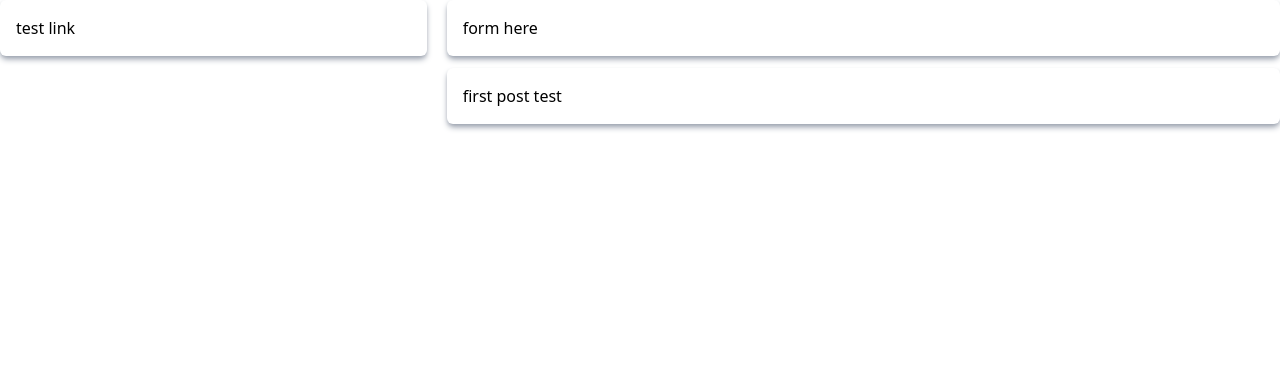
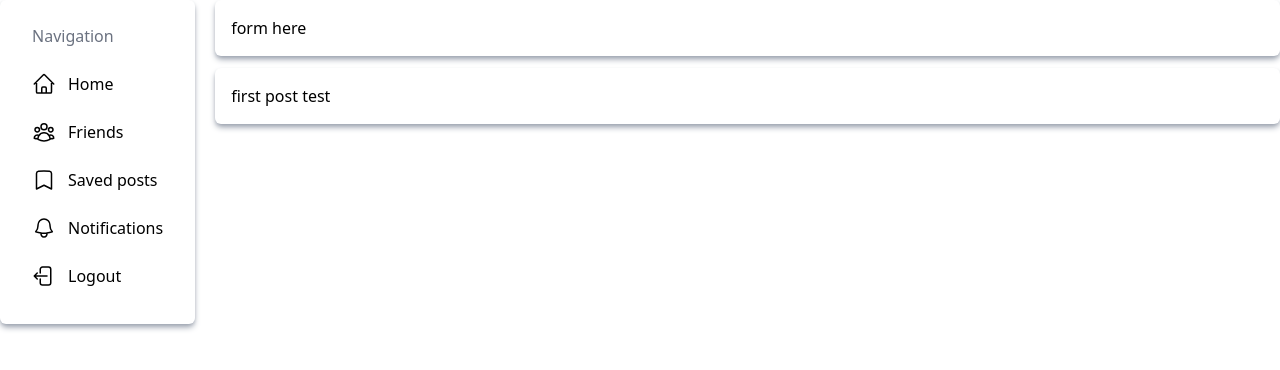
Before and after one commit to turazolt1999/coospace-clone, a Next.js app: page / in a window 1280 px wide. Shown: the top 370 px of the page. Built offline with nearby package versions, Linux system fonts and the light colour scheme.

Commit message:
Navigation

```diff
--- /dev/null
+++ b/components/NavigationCard.js
@@ -0,0 +1,41 @@
+import Card from './Card';
+
+export default function NavigationCard() {
+    return (
+        <Card>
+            <div className="px-4 py-2">
+                <h2 className="text-gray-500 mb-3">Navigation</h2>
+                <a href="" className="flex gap-3 py-3">
+                    <svg xmlns="http://www.w3.org/2000/svg" fill="none" viewBox="0 0 24 24" strokeWidth={1.5} stroke="currentColor" className="size-6">
+                        <path strokeLinecap="round" strokeLinejoin="round" d="m2.25 12 8.954-8.955c.44-.439 1.152-.439 1.591 0L21.75 12M4.5 9.75v10.125c0 .621.504 1.125 1.125 1.125H9.75v-4.875c0-.621.504-1.125 1.125-1.125h2.25c.621 0 1.125.504 1.125 1.125V21h4.125c.621 0 1.125-.504 1.125-1.125V9.75M8.25 21h8.25" />
+                    </svg>
+                    Home
+                </a>
+                <a href="" className="flex gap-3 py-3">
+                    <svg xmlns="http://www.w3.org/2000/svg" fill="none" viewBox="0 0 24 24" strokeWidth={1.5} stroke="currentColor" className="size-6">
+                        <path strokeLinecap="round" strokeLinejoin="round" d="M18 18.72a9.094 9.094 0 0 0 3.741-.479 3 3 0 0 0-4.682-2.72m.94 3.198.001.031c0 .225-.012.447-.037.666A11.944 11.944 0 0 1 12 21c-2.17 0-4.207-.576-5.963-1.584A6.062 6.062 0 0 1 6 18.719m12 0a5.971 5.971 0 0 0-.941-3.197m0 0A5.995 5.995 0 0 0 12 12.75a5.995 5.995 0 0 0-5.058 2.772m0 0a3 3 0 0 0-4.681 2.72 8.986 8.986 0 0 0 3.74.477m.94-3.197a5.971 5.971 0 0 0-.94 3.197M15 6.75a3 3 0 1 1-6 0 3 3 0 0 1 6 0Zm6 3a2.25 2.25 0 1 1-4.5 0 2.25 2.25 0 0 1 4.5 0Zm-13.5 0a2.25 2.25 0 1 1-4.5 0 2.25 2.25 0 0 1 4.5 0Z" />
+                    </svg>
+                    Friends
+                </a>
+                <a href="" className="flex gap-3 py-3">
+                    <svg xmlns="http://www.w3.org/2000/svg" fill="none" viewBox="0 0 24 24" strokeWidth={1.5} stroke="currentColor" className="size-6">
+                        <path strokeLinecap="round" strokeLinejoin="round" d="M17.593 3.322c1.1.128 1.907 1.077 1.907 2.185V21L12 17.25 4.5 21V5.507c0-1.108.806-2.057 1.907-2.185a48.507 48.507 0 0 1 11.186 0Z" />
+                    </svg>
+                    Saved posts
+                </a>
+                <a href="" className="flex gap-3 py-3">
+                    <svg xmlns="http://www.w3.org/2000/svg" fill="none" viewBox="0 0 24 24" strokeWidth={1.5} stroke="currentColor" className="size-6">
+                        <path strokeLinecap="round" strokeLinejoin="round" d="M14.857 17.082a23.848 23.848 0 0 0 5.454-1.31A8.967 8.967 0 0 1 18 9.75V9A6 6 0 0 0 6 9v.75a8.967 8.967 0 0 1-2.312 6.022c1.733.64 3.56 1.085 5.455 1.31m5.714 0a24.255 24.255 0 0 1-5.714 0m5.714 0a3 3 0 1 1-5.714 0" />
+                    </svg>
+                    Notifications
+                </a>
+                <a href="" className="flex gap-3 py-3">
+                    <svg xmlns="http://www.w3.org/2000/svg" fill="none" viewBox="0 0 24 24" strokeWidth={1.5} stroke="currentColor" className="size-6">
+                        <path strokeLinecap="round" strokeLinejoin="round" d="M8.25 9V5.25A2.25 2.25 0 0 1 10.5 3h6a2.25 2.25 0 0 1 2.25 2.25v13.5A2.25 2.25 0 0 1 16.5 21h-6a2.25 2.25 0 0 1-2.25-2.25V15m-3 0-3-3m0 0 3-3m-3 3H15" />
+                    </svg>
+                    Logout
+                </a>
+            </div>
+        </Card>
+    );
+}
--- a/src/app/page.tsx
+++ b/src/app/page.tsx
@@ -1,11 +1,10 @@
 import Card from "../../components/Card";
+import NavigationCard from "../../components/NavigationCard";
 
 export default function Home() {
   return (
     <div className="flex max-w-7xl mx-auto gap-5">
-      <div className="w-1/3">
-        <Card>test link</Card>
-      </div>
+      <NavigationCard />
       <div className="grow">
         <Card>form here</Card>
         <Card>first post test</Card>
```
